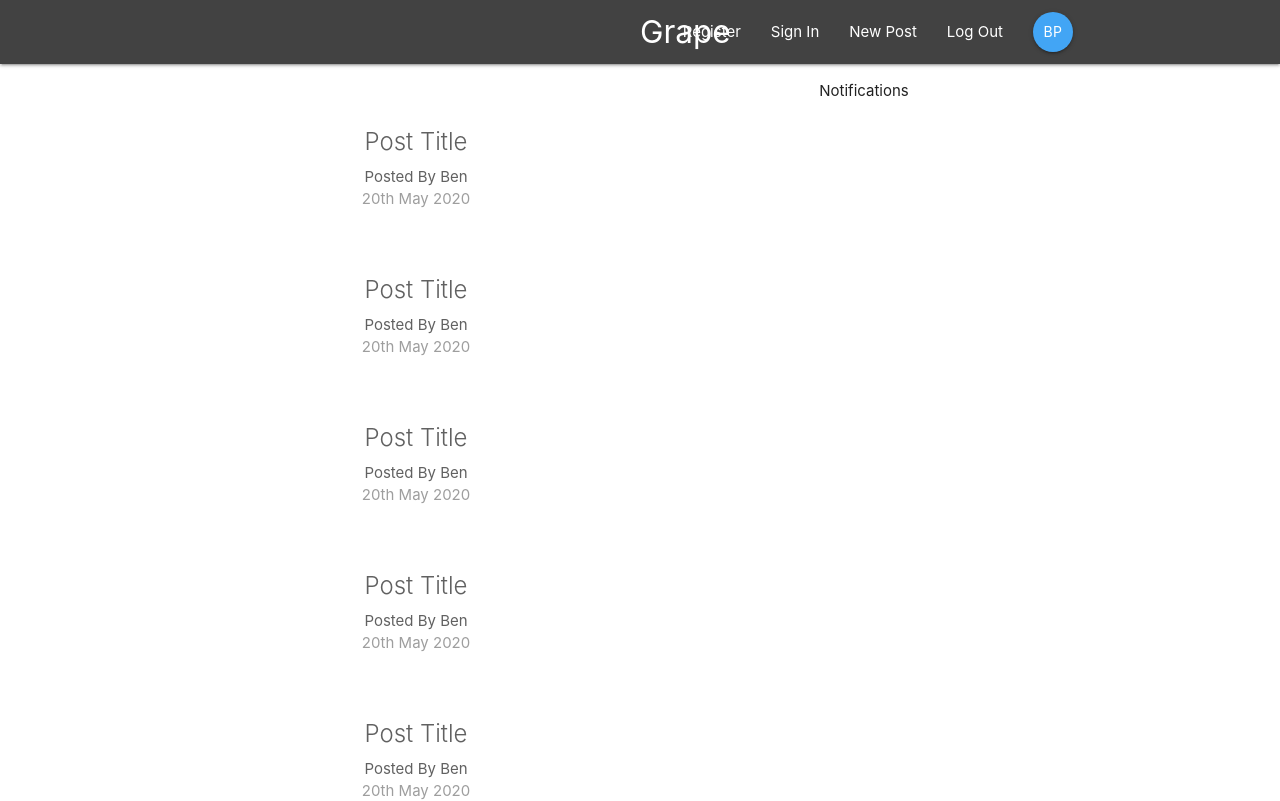
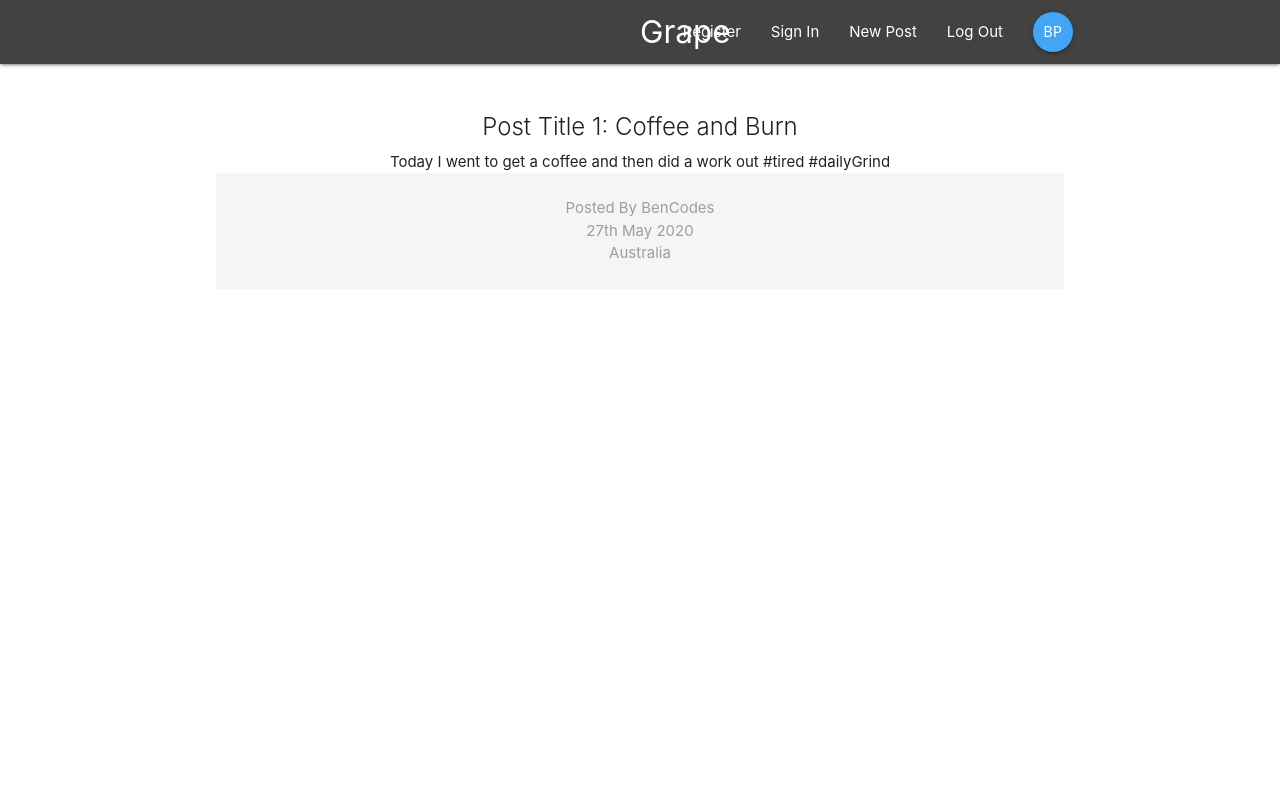
Before and after one commit to bpalmer661/grape, a React (Create React App) app: page /post/1 in a window 1280 px wide. Shown: the top 801 px of the page. Built offline with nearby package versions, Linux system fonts and the light colour scheme.

Commit message:
lesson-7

```diff
--- a/src/App.js
+++ b/src/App.js
@@ -5,6 +5,7 @@ import './App.css';
 import { BrowserRouter,Switch,Route } from 'react-router-dom'
 import Navbar from './components/layout/NavBar';
 import Dashboard from './components/dashboard/Dashboard'
+import PostDetails from './components/posts/PostDetails'
 
 
 function App() {
@@ -16,7 +17,8 @@ function App() {
    <Navbar />
 
    <Switch>
-<Route path = '/' component={Dashboard} />
+<Route exact path = '/' component={Dashboard} />
+<Route path = '/post/:id' component={PostDetails} />
    </Switch>
 
     </div>
--- a/src/components/posts/PostDetails.js
+++ b/src/components/posts/PostDetails.js
@@ -0,0 +1,27 @@
+import React from 'react'
+
+
+const PostDetails = (props) => {
+console.log(props)
+
+const id = props.match.params.id
+    return (
+        <div className="container section post-details">
+            <div className="card z-depth-0">
+            <div className="card-content">
+
+            <span className="card-title">Post Title {id}: Coffee and Burn</span>
+
+<p> Today I went to get a coffee and then did a work out #tired #dailyGrind</p>
+<div className="card-content grey lighten-4 grey-text">
+<div> Posted By BenCodes </div>
+    <div> 27th May 2020 </div>
+    <div> Australia </div>
+     </div>
+    </div>
+    </div>
+    </div>
+    )
+}
+
+export default PostDetails
--- a/src/components/posts/PostList.js
+++ b/src/components/posts/PostList.js
@@ -5,7 +5,7 @@ const PostList = () => {
 
     return (
 
-        <div className="project-list section">
+        <div className="post-list section">
 
           <PostSummary />
 
@@ -22,11 +22,6 @@ const PostList = () => {
           <PostSummary />
 
 
-
-
-
-
-
         </div>
     )
 }
--- a/src/components/posts/PostSummary.js
+++ b/src/components/posts/PostSummary.js
@@ -4,9 +4,9 @@ import React from 'react';
 const PostSummary = () => {
 return (
 
-    <div className="card z-depth-0 project-summary">
+    <div className="card z-depth-0 post-summary">
     <div className="card-content grey-text text-darken-2">
-<span className="card-title z-depth-0 project-summary">
+<span className="card-title z-depth-0 post-summary">
 Post Title
 </span>
 <p>Posted By Ben</p>
@@ -14,7 +14,6 @@ Post Title
 </div>
     </div>
 
-
 )
 }
 
```
